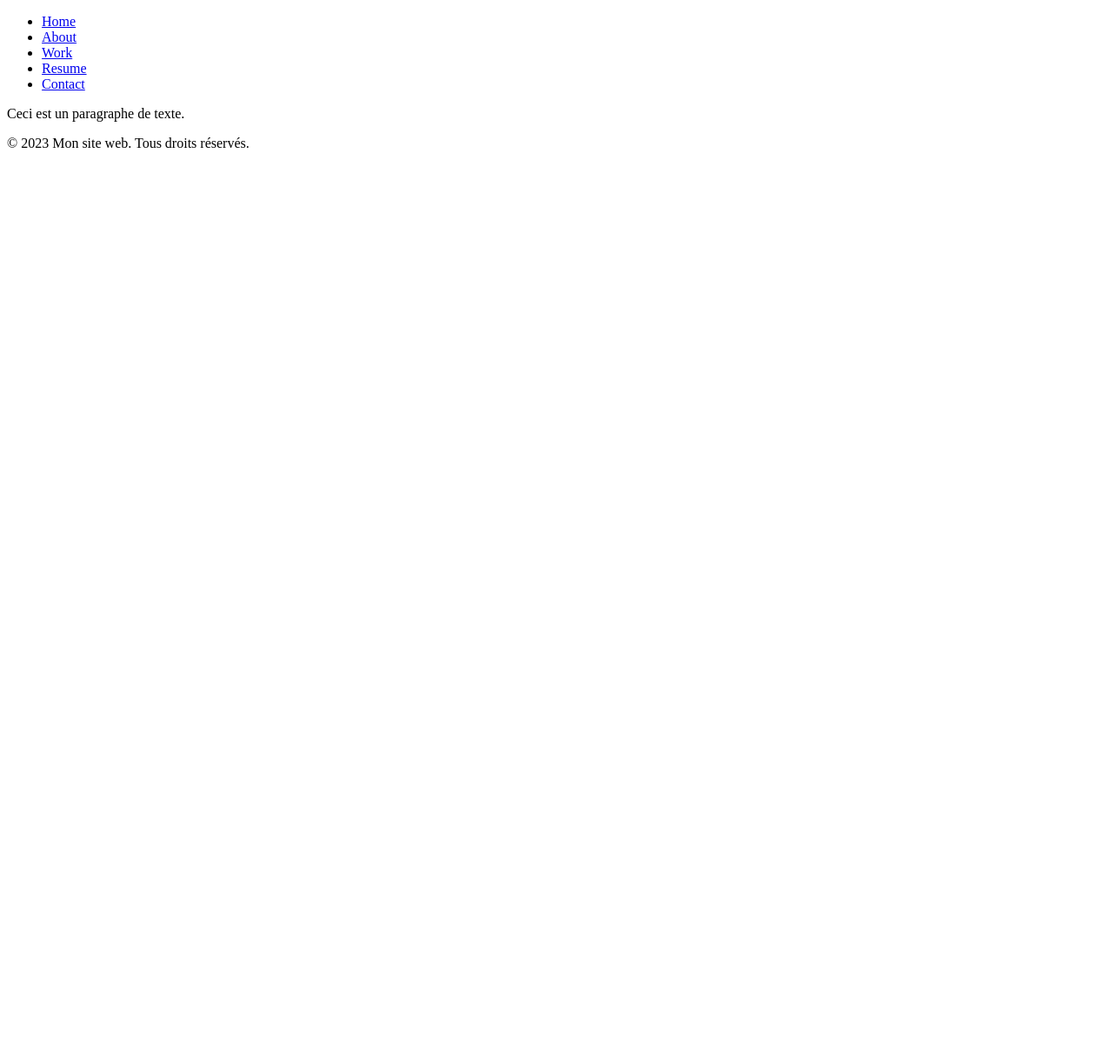
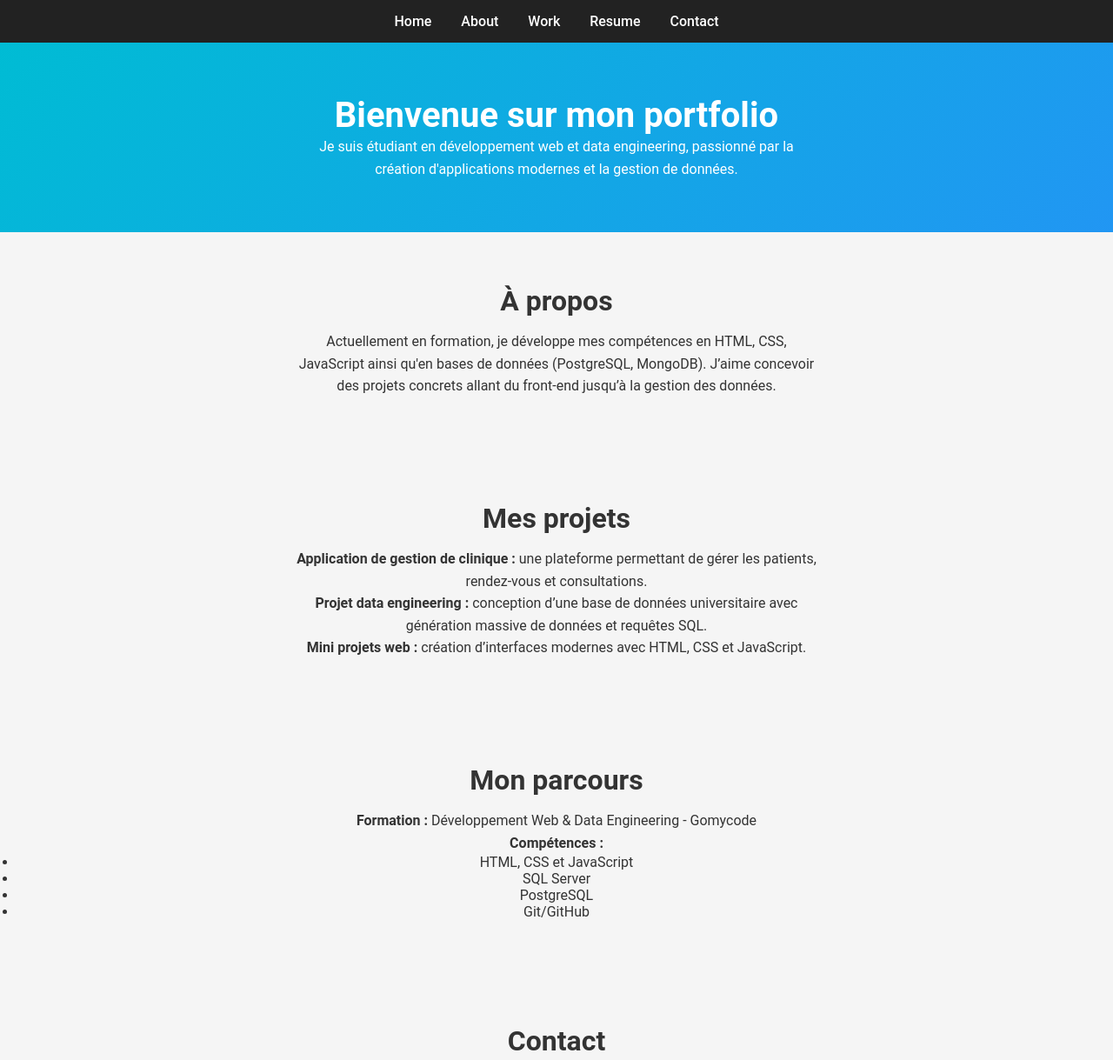
Before and after one commit to comntek/Gomycode-Projet-1-HTML, a plain HTML site: page index.html in a window 1280 px wide. Shown: the top 1219 px of the page at 87% size. Before the commit the page ends 800 px from the top, so only its background shows below. Drawn offline with Linux system fonts and the light colour scheme.

Commit message:
Ajout de style au portfolio avec CSS

```diff
--- a/index.html
+++ b/index.html
@@ -3,25 +3,74 @@
 <head>
     <meta charset="UTF-8">
     <meta name="viewport" content="width=device-width, initial-scale=1.0">
+    <link rel="stylesheet" href="styles.css">
     <title>Document</title>
 </head>
 <body>
     <header>
-        <nav>
+        <nav class="navlinks">
             <ul>
-                <li><a href="#">Home</a></li>
-                <li><a href="#">About</a></li>
-                <li><a href="#">Work</a></li>
-                <li><a href="#">Resume</a></li>
-                <li><a href="#">Contact</a></li>
+                <li><a href="#accueil">Home</a></li>
+                <li><a href="#a-propos">About</a></li>
+                <li><a href="#travail">Work</a></li>
+                <li><a href="#cv">Resume</a></li>
+                <li><a href="#contact">Contact</a></li>
             </ul>
         </nav>
     </header>
     <main>
-        <p>Ceci est un paragraphe de texte.</p>
+        <section id="accueil">
+    <h1>Bienvenue sur mon portfolio</h1>
+    <p>Je suis étudiant en développement web et data engineering, passionné par la création d'applications modernes et la gestion de données.</p>
+</section>
+
+<section id="a-propos">
+    <h2>À propos</h2>
+    <p>
+        Actuellement en formation, je développe mes compétences en HTML, CSS, JavaScript ainsi qu'en bases de données (PostgreSQL, MongoDB).
+        J’aime concevoir des projets concrets allant du front-end jusqu’à la gestion des données.
+    </p>
+</section>
+
+<section id="travail">
+    <h2>Mes projets</h2>
+    <p><strong>Application de gestion de clinique :</strong> une plateforme permettant de gérer les patients, rendez-vous et consultations.</p>
+    <p><strong>Projet data engineering :</strong> conception d’une base de données universitaire avec génération massive de données et requêtes SQL.</p>
+    <p><strong>Mini projets web :</strong> création d’interfaces modernes avec HTML, CSS et JavaScript.</p>
+</section>
+
+<section id="compétences">
+    <h2>Mon parcours</h2>
+    <p><strong>Formation :</strong> Développement Web & Data Engineering - Gomycode</p>
+    <p><strong>Compétences :</strong></p>
+    <ul>
+        <li>HTML, CSS et JavaScript</li>
+        <li>SQL Server</li>
+        <li>PostgreSQL</li>
+        <li>Git/GitHub</li>
+    </ul>
+</section>
+
+<section id="contact">
+    <h2>Contact</h2>
+    <p>Vous avez un projet ou une opportunité ? Contactez-moi !</p>
+
+    <form action="">
+        <label for="name">Nom:</label><br>
+        <input type="text" id="name" name="name" required><br>
+
+        <label for="email">Email:</label><br>
+        <input type="email" id="email" name="email" required><br>
+
+        <label for="message">Message:</label><br>
+        <textarea id="message" name="message" rows="4" required></textarea><br>
+
+        <input type="submit" value="Envoyer">
+    </form>
+</section>
     </main>
     <footer>
-        <p>&copy; 2023 Mon site web. Tous droits réservés.</p>
+        <p>&copy; 2026 Projet HTML Gomycode</p>
     </footer>
 </body>
 </html>
--- /dev/null
+++ b/styles.css
@@ -0,0 +1,96 @@
+/* Reset léger */
+* {
+    margin: 0;
+    padding: 0;
+    box-sizing: border-box;
+}
+
+body {
+    font-family: 'Roboto', sans-serif;
+    background-color: #f5f5f5;
+    color: #333;
+}
+
+.navlinks {
+    background-color: #222;
+    padding: 15px 0;
+    text-align: center;
+}
+
+nav ul {
+    list-style: none;
+}
+
+nav ul li {
+    display: inline-block;
+    margin: 0 15px;
+}
+
+a {
+    text-decoration: none;
+    color: white;
+    font-weight: 500;
+    transition: 0.3s;
+}
+
+a:hover {
+    color: #00bcd4;
+}
+
+section {
+    padding: 60px 20px;
+    text-align: center;
+}
+
+#accueil {
+    background: linear-gradient(135deg, #00bcd4, #2196f3);
+    color: white;
+}
+
+h1 {
+    font-size: 2.5rem;
+}
+
+h2 {
+    margin-bottom: 15px;
+    font-size: 2rem;
+}
+
+p {
+    max-width: 600px;
+    margin: 0 auto;
+    line-height: 1.6;
+}
+
+form {
+    margin-top: 20px;
+}
+
+input, textarea {
+    width: 80%;
+    max-width: 400px;
+    padding: 10px;
+    margin: 8px 0;
+    border: 1px solid #ccc;
+    border-radius: 5px;
+    font-size: 14px;
+}
+
+input[type="submit"] {
+    background-color: #2196f3;
+    color: white;
+    border: none;
+    cursor: pointer;
+    transition: 0.3s;
+}
+
+input[type="submit"]:hover {
+    background-color: #1976d2;
+}
+
+footer {
+    background-color: #222;
+    color: white;
+    text-align: center;
+    padding: 15px;
+}
```
